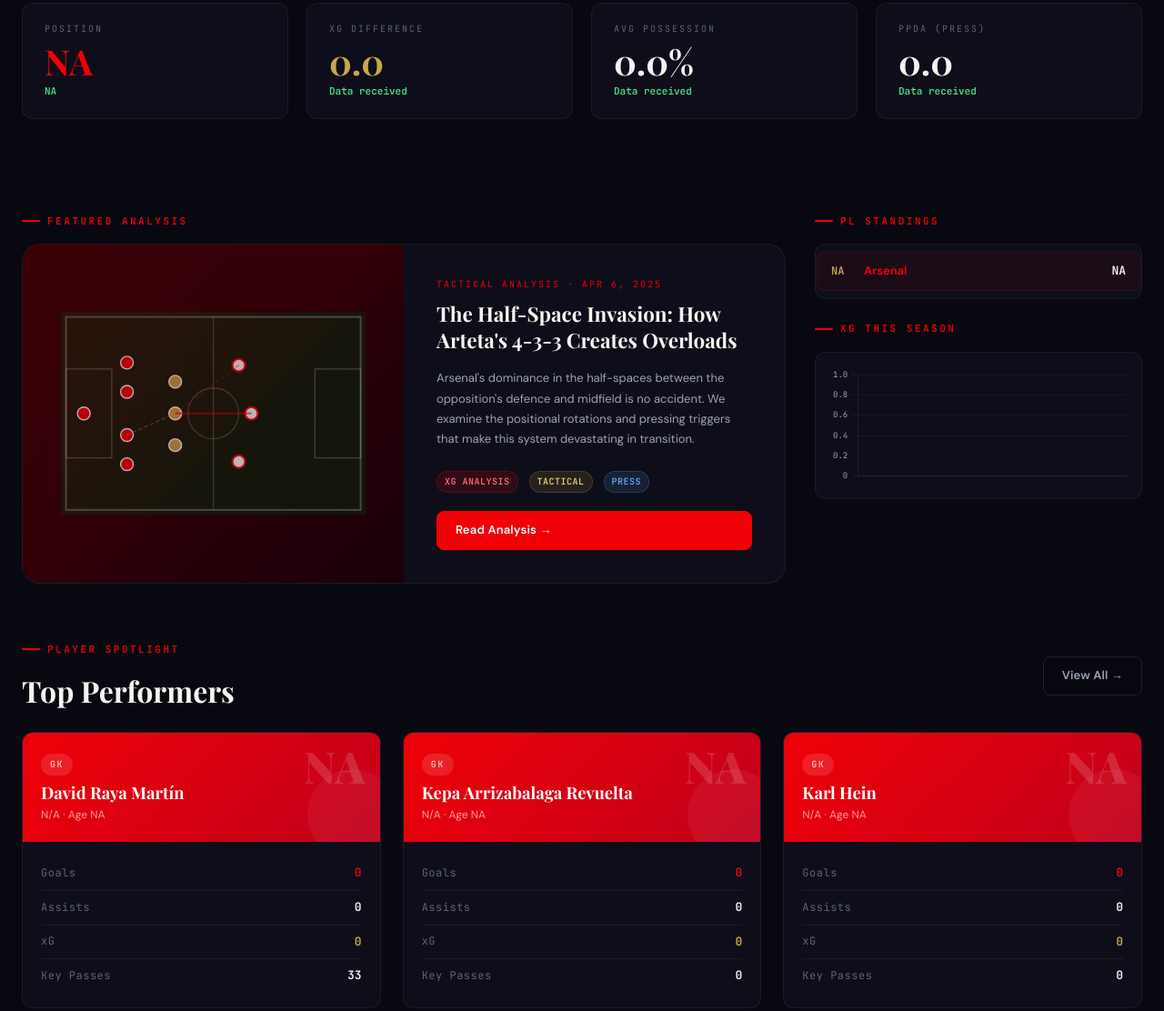
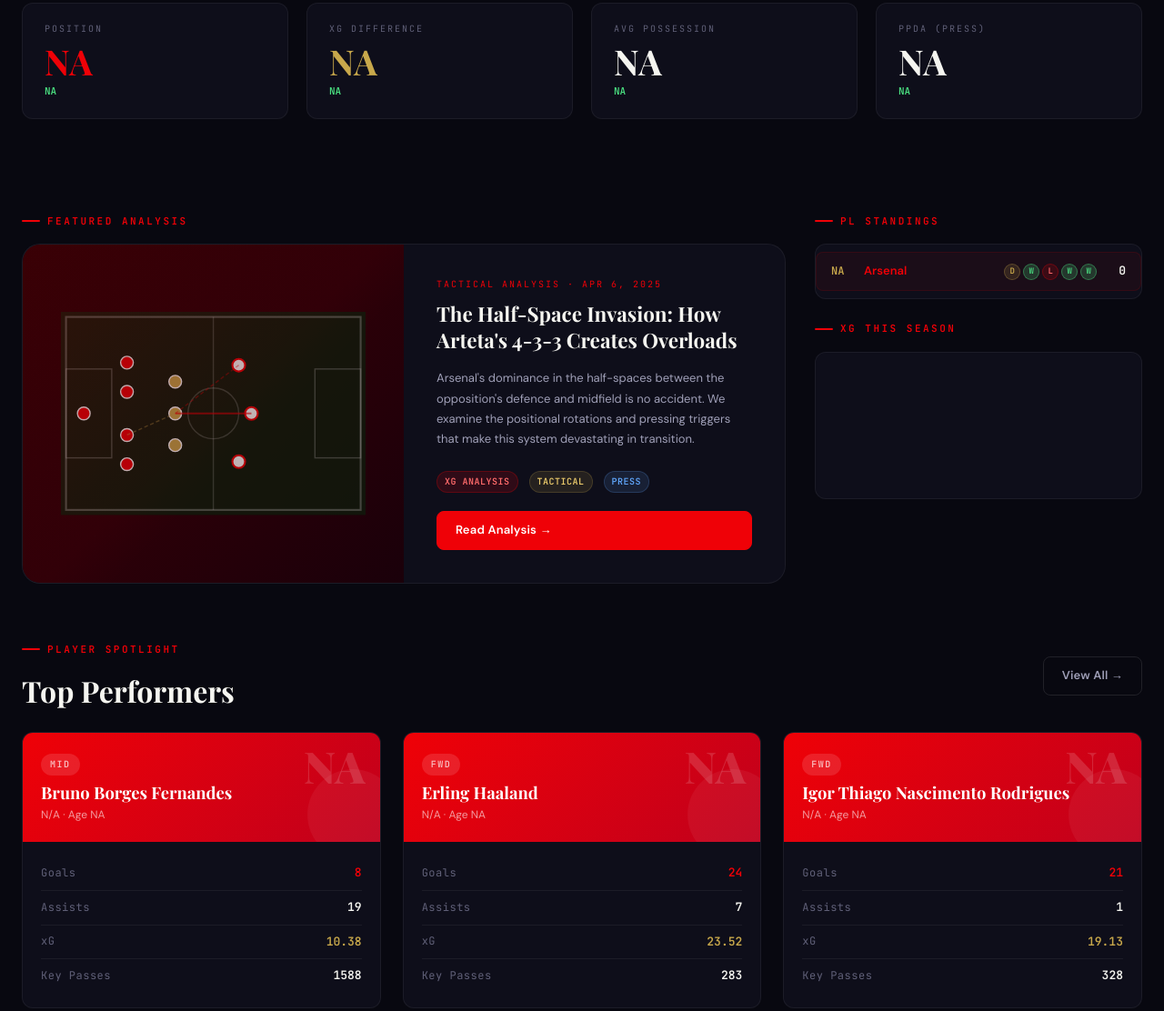
Before and after one commit to RXcodeWalker/arsenal-analytics, a website: page index.html in a window 1280 px wide. Shown: the part 831-1943 px from the top of the page at 91% size. Drawn offline with nearby package versions, Linux system fonts and the light colour scheme.

Commit message:
Improve homepage stat fallbacks and rank top performers by output

```diff
--- a/index.html
+++ b/index.html
@@ -380,11 +380,121 @@ function fmtStat(value, fallback = "NA") {
   return value === undefined || value === null || Number.isNaN(Number(value)) ? fallback : value;
 }
 
+function toNumberOrNull(value) {
+  const n = Number(value);
+  return Number.isFinite(n) ? n : null;
+}
+
+function valueOrFallback(primary, fallback, { allowZero = true } = {}) {
+  const p = toNumberOrNull(primary);
+  if (p !== null && (allowZero || p !== 0)) return p;
+  const f = toNumberOrNull(fallback);
+  if (f !== null && (allowZero || f !== 0)) return f;
+  return null;
+}
+
 function getCompletedMatches(matches) {
   if (!Array.isArray(matches)) return [];
   const today = new Date();
   const todayStr = `${today.getFullYear()}-${String(today.getMonth() + 1).padStart(2, '0')}-${String(today.getDate()).padStart(2, '0')}`;
   return matches.filter((m) => typeof m?.date === 'string' && m.date <= todayStr);
+}
+
+function normalizeTeam(name) {
+  return String(name || '').trim().toLowerCase();
+}
+
+function deriveSeasonFromMatches(matches) {
+  const out = {
+    played: 0,
+    won: 0,
+    drawn: 0,
+    lost: 0,
+    goalsFor: 0,
+    goalsAgainst: 0,
+    points: 0,
+    cleanSheets: 0,
+    xGFor: 0,
+    xGAgainst: 0,
+    avgPossession: null,
+    ppda: null,
+    form: []
+  };
+  let possTotal = 0;
+  let possCount = 0;
+  let ppdaTotal = 0;
+  let ppdaCount = 0;
+  let xgForCount = 0;
+  let xgAgainstCount = 0;
+
+  for (const match of matches || []) {
+    const isHome = normalizeTeam(match.homeTeam) === 'arsenal';
+    const isAway = normalizeTeam(match.awayTeam) === 'arsenal';
+    if (!isHome && !isAway) continue;
+
+    const homeScore = toNumberOrNull(match.homeScore) ?? 0;
+    const awayScore = toNumberOrNull(match.awayScore) ?? 0;
+    const gf = isHome ? homeScore : awayScore;
+    const ga = isHome ? awayScore : homeScore;
+    out.played += 1;
+    out.goalsFor += gf;
+    out.goalsAgainst += ga;
+    if (ga === 0) out.cleanSheets += 1;
+
+    const result = match.resultFromArsenalView || (gf > ga ? 'W' : gf < ga ? 'L' : 'D');
+    if (result === 'W') out.won += 1;
+    if (result === 'D') out.drawn += 1;
+    if (result === 'L') out.lost += 1;
+    out.form.push(result);
+
+    const arsStats = isHome ? match.stats?.home : match.stats?.away;
+    const oppStats = isHome ? match.stats?.away : match.stats?.home;
+    const arsPoss = toNumberOrNull(arsStats?.possession);
+    const arsPpda = toNumberOrNull(arsStats?.ppda);
+    const arsXg = toNumberOrNull(arsStats?.xG);
+    const oppXg = toNumberOrNull(oppStats?.xG);
+    if (arsPoss !== null) {
+      possTotal += arsPoss;
+      possCount += 1;
+    }
+    if (arsPpda !== null) {
+      ppdaTotal += arsPpda;
+      ppdaCount += 1;
+    }
+    if (arsXg !== null) {
+      out.xGFor += arsXg;
+      xgForCount += 1;
+    }
+    if (oppXg !== null) {
+      out.xGAgainst += oppXg;
+      xgAgainstCount += 1;
+    }
+  }
+  out.points = out.won * 3 + out.drawn;
+  out.avgPossession = possCount > 0 ? Number((possTotal / possCount).toFixed(1)) : null;
+  out.ppda = ppdaCount > 0 ? Number((ppdaTotal / ppdaCount).toFixed(1)) : null;
+  out.xGFor = xgForCount > 0 ? Number(out.xGFor.toFixed(1)) : null;
+  out.xGAgainst = xgAgainstCount > 0 ? Number(out.xGAgainst.toFixed(1)) : null;
+  return out;
+}
+
+function performanceScore(player) {
+  const stats = player?.stats || {};
+  const goals = toNumberOrNull(stats.goals) ?? 0;
+  const assists = toNumberOrNull(stats.assists) ?? 0;
+  const xG = toNumberOrNull(stats.xG) ?? 0;
+  const xA = toNumberOrNull(stats.xA) ?? 0;
+  const keyPasses = toNumberOrNull(stats.keyPasses) ?? 0;
+  const dribbles = toNumberOrNull(stats.dribbleSuccess) ?? 0;
+  const minutes = toNumberOrNull(stats.minutesPlayed) ?? 0;
+  const involvement = (goals * 5) + (assists * 4) + (xG * 2) + (xA * 1.5) + (keyPasses * 0.05) + (dribbles * 0.08);
+  const minutesBoost = Math.min(1.25, Math.max(0.65, minutes / 1400));
+  return involvement * minutesBoost;
+}
+
+function hasSeasonContribution(player) {
+  const stats = player?.stats || {};
+  return (toNumberOrNull(stats.appearances) ?? 0) > 0 || (toNumberOrNull(stats.minutesPlayed) ?? 0) > 0;
 }
 
 (async () => {
@@ -393,27 +503,40 @@ function getCompletedMatches(matches) {
   const playerData = await fetchJson('data/players.json');
   const completedMatches = getCompletedMatches(matchData?.matches);
   const ss = matchData?.seasonStats || {};
+  const derived = deriveSeasonFromMatches(completedMatches);
+  const resolved = {
+    points: valueOrFallback(ss.points, derived.points),
+    goalsFor: valueOrFallback(ss.goalsFor, derived.goalsFor),
+    cleanSheets: valueOrFallback(ss.cleanSheets, derived.cleanSheets),
+    xGFor: valueOrFallback(ss.xGFor, derived.xGFor, { allowZero: false }),
+    xGAgainst: valueOrFallback(ss.xGAgainst, derived.xGAgainst, { allowZero: false }),
+    avgPossession: valueOrFallback(ss.avgPossession, derived.avgPossession, { allowZero: false }),
+    ppda: valueOrFallback(ss.ppda, derived.ppda, { allowZero: false }),
+    position: valueOrFallback(ss.position, null, { allowZero: false }),
+    form: Array.isArray(ss.form) && ss.form.length > 0 ? ss.form : derived.form
+  };
   document.getElementById('hero-season-label').textContent = matchData?.season || 'NA';
-  document.getElementById('hero-points-stat').textContent = fmtStat(ss.points, 'NA');
-  document.getElementById('hero-goals-stat').textContent = fmtStat(ss.goalsFor, 'NA');
-  document.getElementById('hero-xg-stat').textContent = ss.xGFor != null ? Number(ss.xGFor).toFixed(1) : 'NA';
-  document.getElementById('hero-clean-sheet-stat').textContent = fmtStat(ss.cleanSheets, 'NA');
-  document.getElementById('glance-position-stat').textContent = ss.position ? `#${ss.position}` : 'NA';
-  document.getElementById('glance-position-note').textContent = ss.position ? 'Data received' : 'NA';
-  document.getElementById('glance-xgdiff-stat').textContent = (ss.xGFor != null && ss.xGAgainst != null) ? `${(Number(ss.xGFor) - Number(ss.xGAgainst)).toFixed(1)}` : 'NA';
-  document.getElementById('glance-xgdiff-note').textContent = (ss.xGFor != null && ss.xGAgainst != null) ? 'Data received' : 'NA';
-  document.getElementById('glance-possession-stat').textContent = ss.avgPossession != null ? `${Number(ss.avgPossession).toFixed(1)}%` : 'NA';
-  document.getElementById('glance-possession-note').textContent = ss.avgPossession != null ? 'Data received' : 'NA';
-  document.getElementById('glance-ppda-stat').textContent = ss.ppda != null ? Number(ss.ppda).toFixed(1) : 'NA';
-  document.getElementById('glance-ppda-note').textContent = ss.ppda != null ? 'Data received' : 'NA';
-  document.getElementById('standings-arsenal-pos').textContent = ss.position || 'NA';
-  document.getElementById('standings-arsenal-pts').textContent = ss.points || 'NA';
+  document.getElementById('hero-points-stat').textContent = resolved.points != null ? String(resolved.points) : 'NA';
+  document.getElementById('hero-goals-stat').textContent = resolved.goalsFor != null ? String(resolved.goalsFor) : 'NA';
+  document.getElementById('hero-xg-stat').textContent = resolved.xGFor != null ? Number(resolved.xGFor).toFixed(1) : 'NA';
+  document.getElementById('hero-clean-sheet-stat').textContent = resolved.cleanSheets != null ? String(resolved.cleanSheets) : 'NA';
+  document.getElementById('glance-position-stat').textContent = resolved.position ? `#${resolved.position}` : 'NA';
+  document.getElementById('glance-position-note').textContent = resolved.position ? 'Data received' : 'NA';
+  document.getElementById('glance-xgdiff-stat').textContent = (resolved.xGFor != null && resolved.xGAgainst != null) ? `${(Number(resolved.xGFor) - Number(resolved.xGAgainst)).toFixed(1)}` : 'NA';
+  document.getElementById('glance-xgdiff-note').textContent = (resolved.xGFor != null && resolved.xGAgainst != null) ? 'Data received' : 'NA';
+  document.getElementById('glance-possession-stat').textContent = resolved.avgPossession != null ? `${Number(resolved.avgPossession).toFixed(1)}%` : 'NA';
+  document.getElementById('glance-possession-note').textContent = resolved.avgPossession != null ? 'Data received' : 'NA';
+  document.getElementById('glance-ppda-stat').textContent = resolved.ppda != null ? Number(resolved.ppda).toFixed(1) : 'NA';
+  document.getElementById('glance-ppda-note').textContent = resolved.ppda != null ? 'Data received' : 'NA';
+  document.getElementById('standings-arsenal-pos').textContent = resolved.position || 'NA';
+  document.getElementById('standings-arsenal-pts').textContent = resolved.points != null ? String(resolved.points) : 'NA';
 
   // ── Render Hero Match Card ──────────────────────────────
   if (completedMatches[0]) {
     const m = completedMatches[0];
     const result = m.resultFromArsenalView || m.result;
     const isHome = m.homeTeam === 'Arsenal';
+    const arsenalStats = isHome ? m.stats?.home : m.stats?.away;
     const resultClass = result === 'W' ? 'green' : result === 'D' ? 'gold' : 'red';
     const resultLabel = result === 'W' ? 'Victory' : result === 'D' ? 'Draw' : 'Defeat';
 
@@ -447,11 +570,11 @@ function getCompletedMatches(matches) {
 
         <div style="display:grid;grid-template-columns:1fr 1fr;gap:8px;">
           <div style="background:var(--bg-raised);padding:10px;border-radius:var(--radius-md);text-align:center;">
-            <div style="font-family:var(--font-mono);font-size:11px;font-weight:700;color:var(--red);">${m.stats?.home?.xG?.toFixed(2) || 'NA'}</div>
+            <div style="font-family:var(--font-mono);font-size:11px;font-weight:700;color:var(--red);">${arsenalStats?.xG?.toFixed(2) || 'NA'}</div>
             <div style="font-size:10px;color:var(--text-muted);font-family:var(--font-mono);">xG</div>
           </div>
           <div style="background:var(--bg-raised);padding:10px;border-radius:var(--radius-md);text-align:center;">
-            <div style="font-family:var(--font-mono);font-size:11px;font-weight:700;color:var(--text-primary);">${m.stats?.home?.possession != null ? `${m.stats.home.possession}%` : 'NA'}</div>
+            <div style="font-family:var(--font-mono);font-size:11px;font-weight:700;color:var(--text-primary);">${arsenalStats?.possession != null ? `${arsenalStats.possession}%` : 'NA'}</div>
             <div style="font-size:10px;color:var(--text-muted);font-family:var(--font-mono);">Poss</div>
           </div>
         </div>
@@ -465,8 +588,8 @@ function getCompletedMatches(matches) {
 
   // ── Arsenal Form Mini ───────────────────────────────────
   const formContainer = document.getElementById('arsenal-form-mini');
-  if (formContainer && matchData?.seasonStats?.form) {
-    const last5 = matchData.seasonStats.form.slice(-5);
+  if (formContainer && Array.isArray(resolved.form)) {
+    const last5 = resolved.form.slice(-5);
     formContainer.innerHTML = last5.map(r => {
       const cls = r === 'W' ? 'w' : r === 'D' ? 'd' : 'l';
       return `<span class="form-dot ${cls}">${r}</span>`;
@@ -474,8 +597,10 @@ function getCompletedMatches(matches) {
   }
 
   // ── Mini xG Chart ───────────────────────────────────────
-  if (matchData?.seasonStats?.monthlyXG) {
+  if (Array.isArray(matchData?.seasonStats?.monthlyXG) && matchData.seasonStats.monthlyXG.length > 0) {
     const data = matchData.seasonStats.monthlyXG;
+    const hasRealXg = data.some(d => (toNumberOrNull(d?.xGFor) ?? 0) > 0 || (toNumberOrNull(d?.xGAgainst) ?? 0) > 0);
+    if (hasRealXg) {
     setTimeout(() => {
       const ctx = document.getElementById('mini-xg-chart');
       if (!ctx) return;
@@ -511,12 +636,17 @@ function getCompletedMatches(matches) {
         }
       });
     }, 200);
+    }
   }
 
   // ── Player Cards ────────────────────────────────────────
   const grid = document.getElementById('player-cards-grid');
   if (playerData?.players && grid) {
-    const top3 = playerData.players.slice(0, 3);
+    const rankedTop3 = [...playerData.players]
+      .filter(hasSeasonContribution)
+      .sort((a, b) => performanceScore(b) - performanceScore(a))
+      .slice(0, 3);
+    const top3 = rankedTop3.length > 0 ? rankedTop3 : playerData.players.slice(0, 3);
     grid.innerHTML = top3.map(p => `
       <a href="player-dashboard.html?id=${p.id}" class="player-card" style="text-decoration:none;">
         <div class="player-card-header">
```
